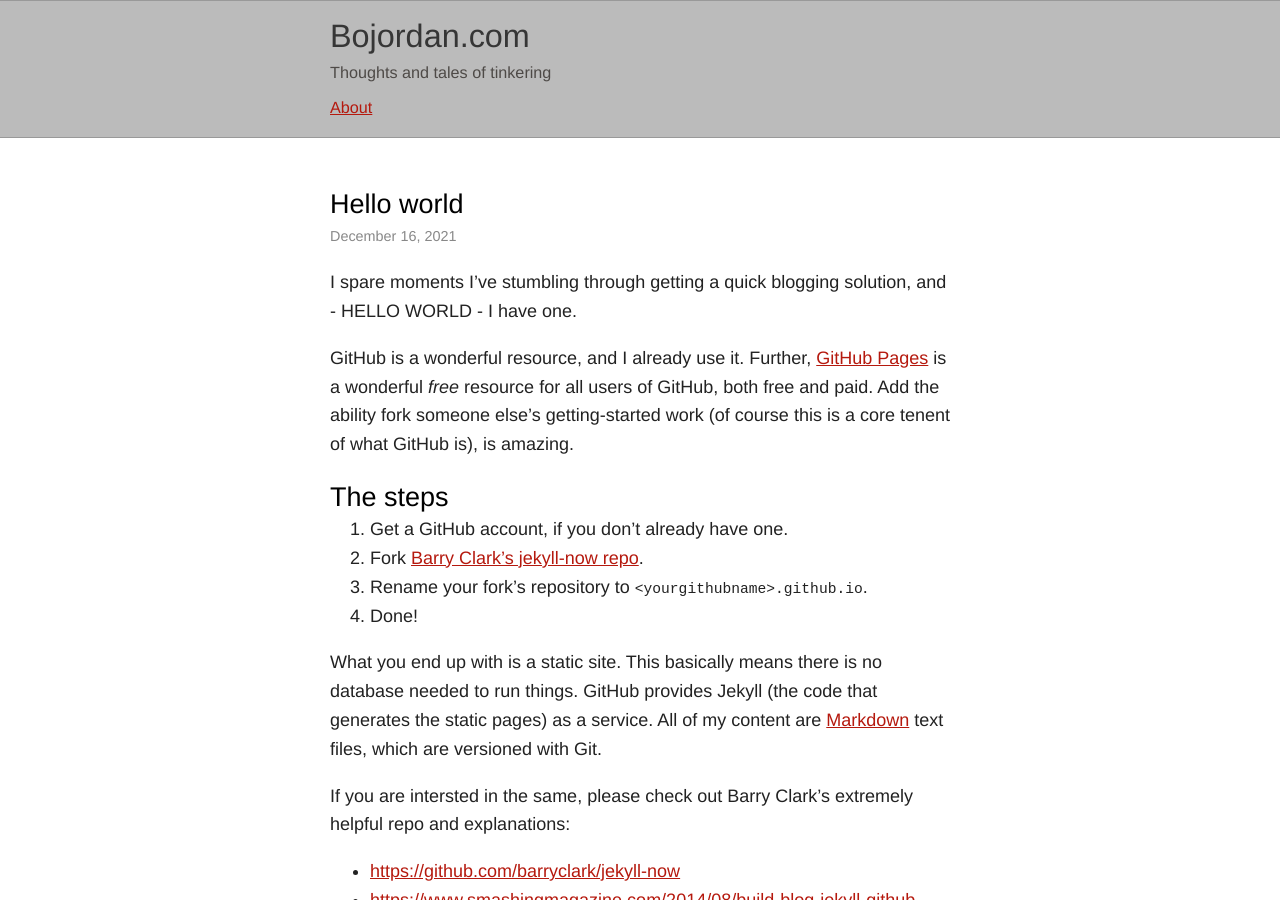
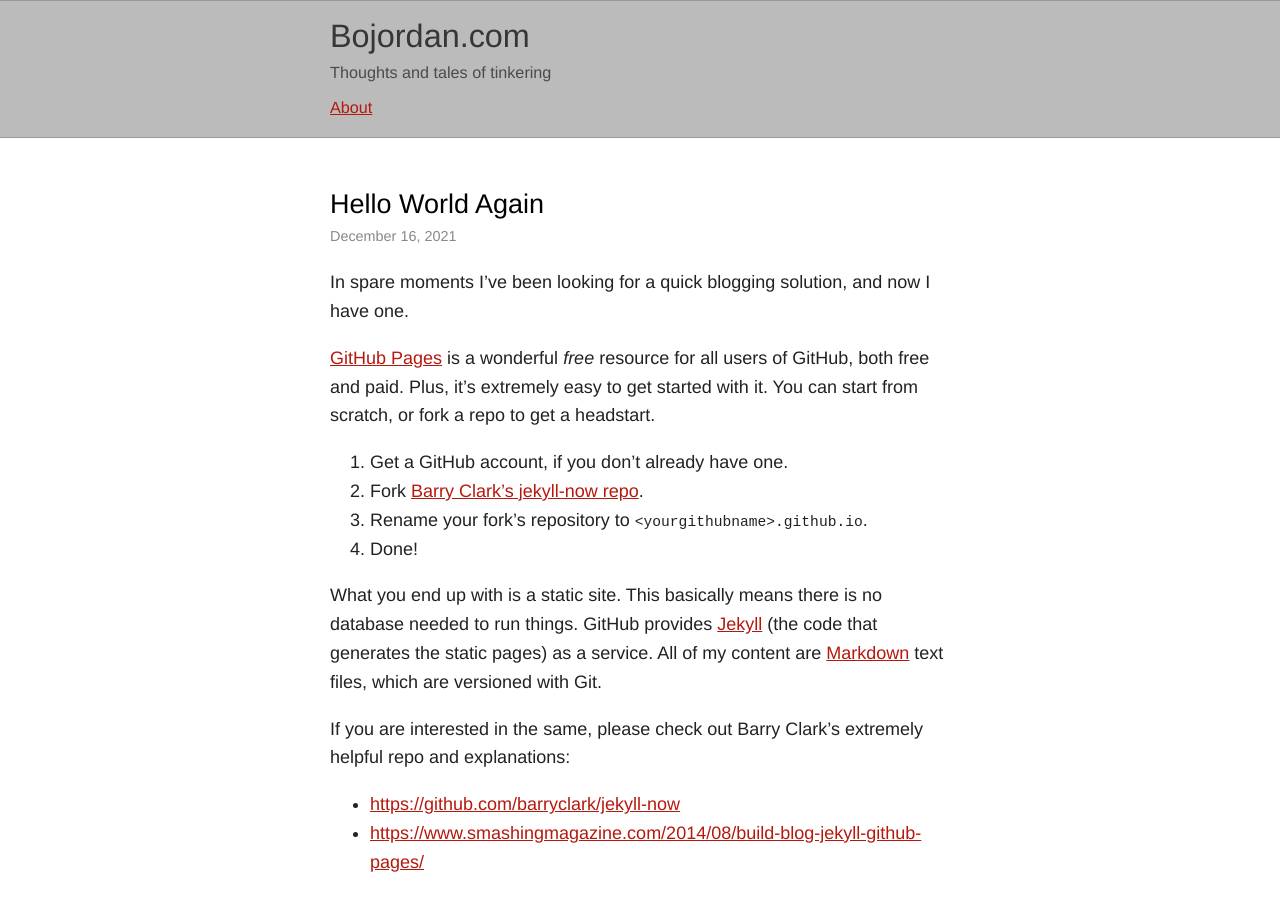
Before and after one commit to bojordan/bojordan.github.io, a Jekyll site: the page built from index.html, in a window 1280 px wide and 900 px high. Built offline with Jekyll 4.4.1, drawn with Linux system fonts in a browser that asks for light colours.

Commit message:
Added posts

```diff
--- a/_posts/2021-12-16-Hello-World.md
+++ b/_posts/2021-12-16-Hello-World.md
@@ -1,13 +1,12 @@
 ---
 layout: post
-title: Hello world
+title: Hello World Again
 ---
 
-I spare moments I've stumbling through getting a quick blogging solution, and - HELLO WORLD - I have one.
+In spare moments I've been looking for a quick blogging solution, and now I have one.
 
-GitHub is a wonderful resource, and I already use it. Further, [GitHub Pages](https://docs.github.com/en/pages) is a wonderful *free* resource for all users of GitHub, both free and paid. Add the ability fork someone else's getting-started work (of course this is a core tenent of what GitHub is), is amazing.
+[GitHub Pages](https://docs.github.com/en/pages) is a wonderful *free* resource for all users of GitHub, both free and paid. Plus, it's extremely easy to get started with it. You can start from scratch, or fork a repo to get a headstart.
 
-## The steps
 1. Get a GitHub account, if you don't already have one.
 1. Fork [Barry Clark's jekyll-now repo](https://github.com/barryclark/jekyll-now).
 1. Rename your fork's repository to `<yourgithubname>.github.io`.
@@ -15,19 +14,19 @@ GitHub is a wonderful resource, and I already use it. Further, [GitHub Pages](ht
 
 <!--more-->
 
-What you end up with is a static site. This basically means there is no database needed to run things. GitHub provides Jekyll (the code that generates the static pages) as a service. All of my content are [Markdown](https://daringfireball.net/projects/markdown/) text files, which are versioned with Git.
+What you end up with is a static site. This basically means there is no database needed to run things. GitHub provides [Jekyll](https://jekyllrb.com) (the code that generates the static pages) as a service. All of my content are [Markdown](https://daringfireball.net/projects/markdown/) text files, which are versioned with Git.
 
-If you are intersted in the same, please check out Barry Clark's extremely helpful repo and explanations:
+If you are interested in the same, please check out Barry Clark's extremely helpful repo and explanations:
 
 * <https://github.com/barryclark/jekyll-now>
 * <https://www.smashingmagazine.com/2014/08/build-blog-jekyll-github-pages/>
 
-## What's next?
+### What's next?
 * **Private repo**: I don't believe you can take a forked repo private, so may do a tiny amount of work to make this blog's repo private. (Note, I believe GitHub Pages is only supported in private repos wih paid GitHub accounts.) I may prefer the repo to remain public.
 * **Style**: I'd like to style things a little. I've already added an excerpt separator to the site's `_config.yml`, but I haven't bothered to look at themes.
 * **Custom domain**: I am using a custom domain for this site. Getting this to work was mostly simple, but I had more hiccups than I expected.
 * **Run Jekyll locally**: I need to run the site locally.
 * **Drafts**: I need a drafts strategy, which is [probably this](http://seanlaw.github.io/2015/03/14/jekyll-drafts/).
 
-## What's long-term?
+### What's long-term?
 * **DasBlog Core**: I have no interest in working on the Jekyll back-end of this solution. If I find things are limiting in any way (not likely), I'm interested in looking into a .NET-centric static site-generating solution like [DasBlog Core](https://github.com/poppastring/dasblog-core). [Scott Hanselman has a great post about his implementation.](https://www.hanselman.com/blog/migrating-this-blog-to-azure-its-done-now-the-work-begins)
```
Also changed, not shown: _drafts/2015-04-10-Attention-Window.md (added, +14 -0 lines), _drafts/2015-04-15-My-Daily-Log.md (added, +21 -0 lines).
